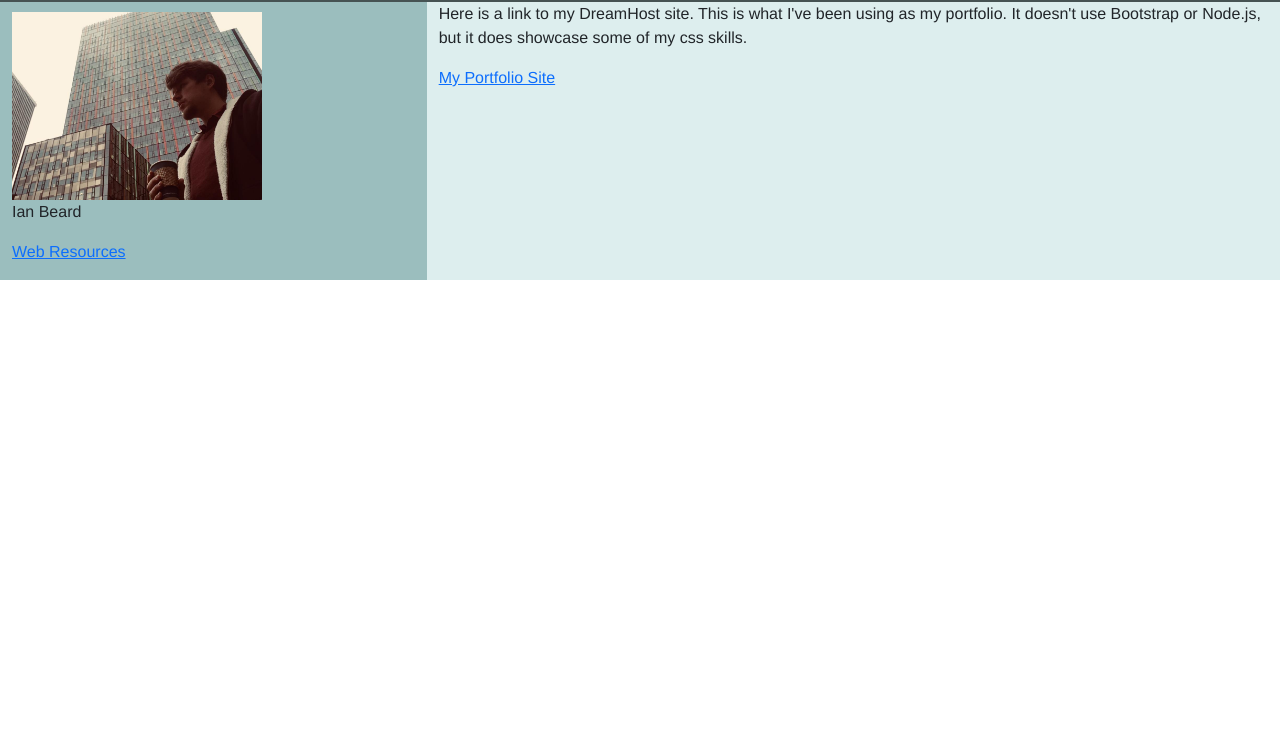
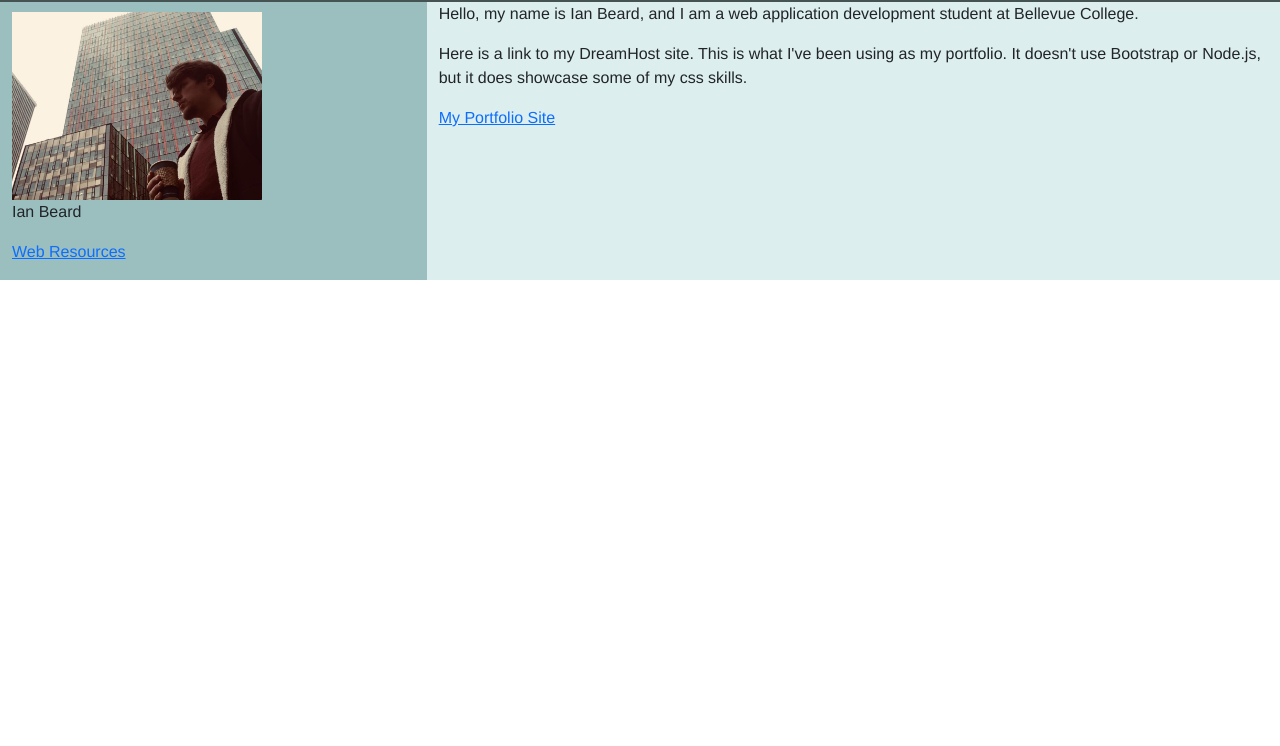
Before and after one commit to ianbeard0159/WebRoot, a plain HTML site: page index.html in a window 1280 px wide. Shown: the part 54-800 px from the top of the page. Drawn offline with nearby package versions, Linux system fonts and the light colour scheme.

Commit message:
added content

```diff
--- a/index.html
+++ b/index.html
@@ -29,6 +29,8 @@
                         <p><a href="html/webresources.html">Web Resources</a></p>
                 </div>
                 <div id="column-b" class="col-sm-8">
+                    <p class="content">Hello, my name is Ian Beard, and I am
+                        a web application development student at Bellevue College.</p>
                     <p class="content">Here is a link to my DreamHost site. This is what
                         I've been using as my portfolio. It doesn't use Bootstrap or
                         Node.js, but it does showcase some of my css skills.
```
